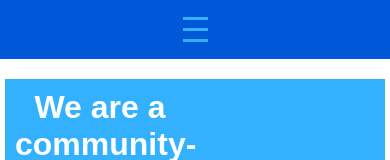
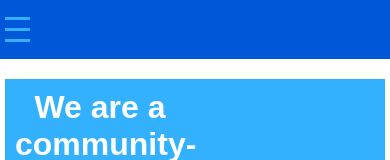
Before and after one commit to hasanshahid99/WSC-Site, a React (Create React App) app in the folder wimbledon-sporting-club/: page / in a window 390 px wide. Shown: the top 160 px of the page. Built offline with nearby package versions, Linux system fonts and the light colour scheme; a web font is replaced by a local one.

Commit message:
hamburger fixed

```diff
--- a/wimbledon-sporting-club/src/App.scss
+++ b/wimbledon-sporting-club/src/App.scss
@@ -78,7 +78,12 @@ a {
 
 
 /* Hamburger Menu Styling */
+.navbar {
+  justify-content: flex-start;
+}
 .burger-menu {
+  margin-left: 5px;
+
   cursor: pointer;
   display: none;
   flex-direction: column;
```
